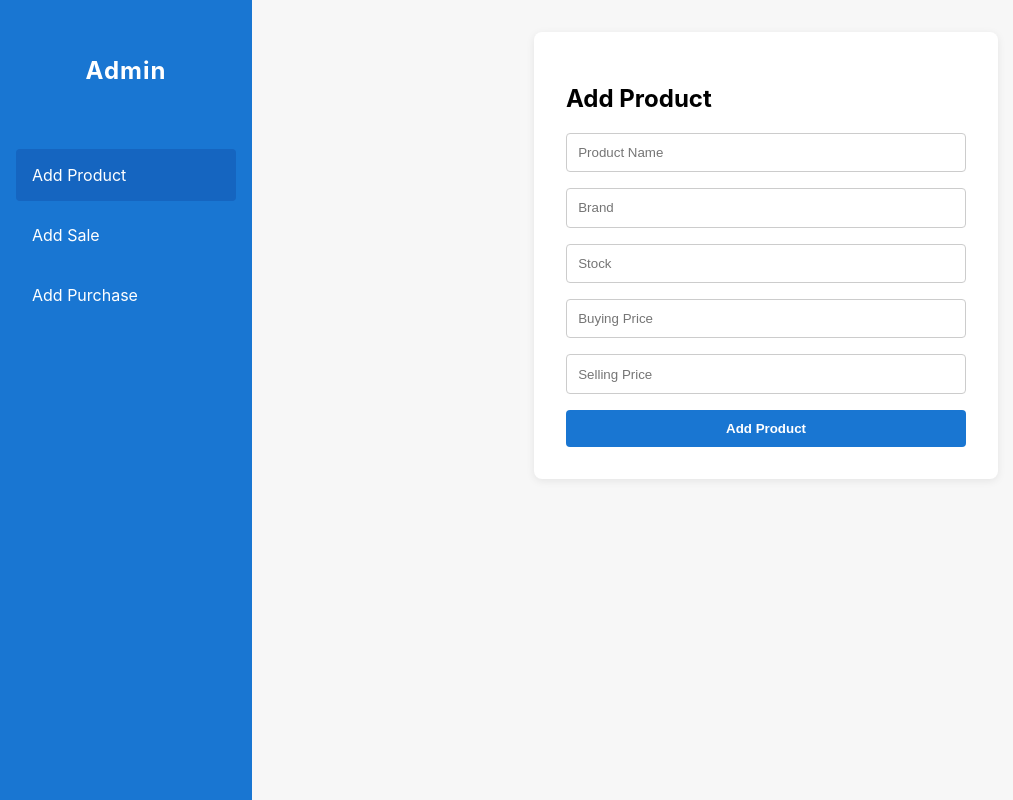
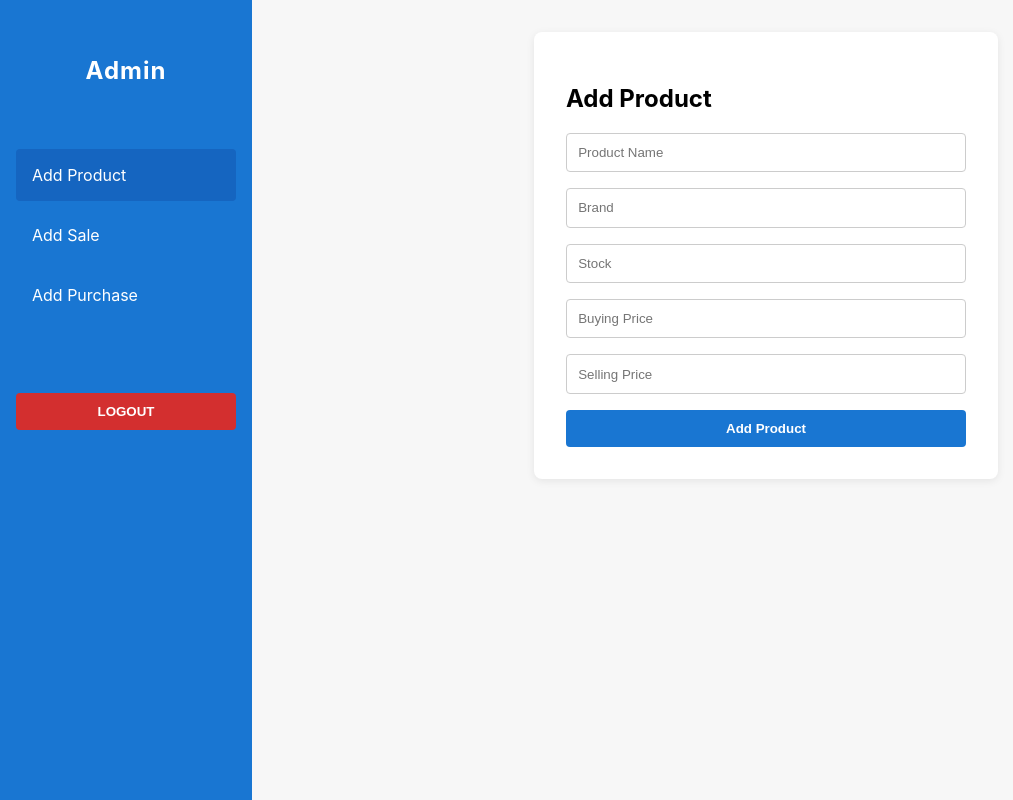
Before and after one commit to SekibaalaMark/E-ACCOUTANT, a React (Create React App) app in the folder frontend/: page /admin in a window 1280 px wide. Shown: the whole page, without its empty margins (0-1013 px from the left). Built offline with nearby package versions, Linux system fonts and the light colour scheme.

Commit message:
added a log out button in the admin dashboard

```diff
--- a/frontend/src/AdminDashboard.css
+++ b/frontend/src/AdminDashboard.css
@@ -128,3 +128,20 @@
     padding: 0.5rem;
   }
 }
+
+
+.logout-btn {
+  margin-top: 2rem;
+  padding: 0.7rem;
+  background: #d32f2f;
+  color: #fff;
+  border: none;
+  border-radius: 4px;
+  cursor: pointer;
+  font-weight: bold;
+  width: 100%;
+  transition: background 0.2s;
+}
+.logout-btn:hover {
+  background: #b71c1c;
+}
--- a/frontend/src/AdminDashboard.tsx
+++ b/frontend/src/AdminDashboard.tsx
@@ -1,4 +1,5 @@
 import React, { useState } from "react";
+import { useNavigate } from "react-router-dom";
 import AddProduct from "./AddProduct";
 import AddSale from "./AddSale";
 import AddPurchase from "./AddPurchase";
@@ -6,6 +7,12 @@ import "./AdminDashboard.css";
 
 const AdminDashboard: React.FC = () => {
   const [active, setActive] = useState("add-product");
+  const navigate = useNavigate();
+
+  const handleLogout = () => {
+    // Clear any stored tokens here if you use them
+    navigate("/");
+  };
 
   return (
     <div className="dashboard-container">
@@ -31,6 +38,9 @@ const AdminDashboard: React.FC = () => {
             Add Purchase
           </li>
         </ul>
+        <button className="logout-btn" onClick={handleLogout}>
+          LOGOUT
+        </button>
       </aside>
       <main className="dashboard-main">
         {active === "add-product" && <AddProduct />}
```
